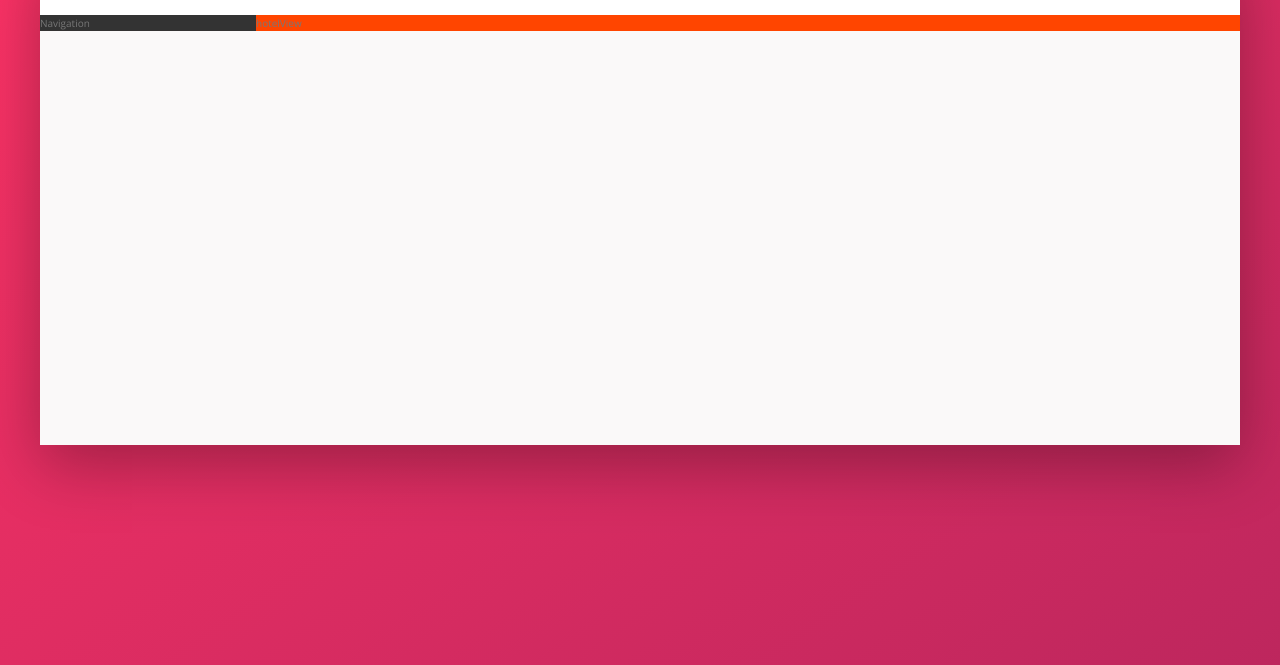
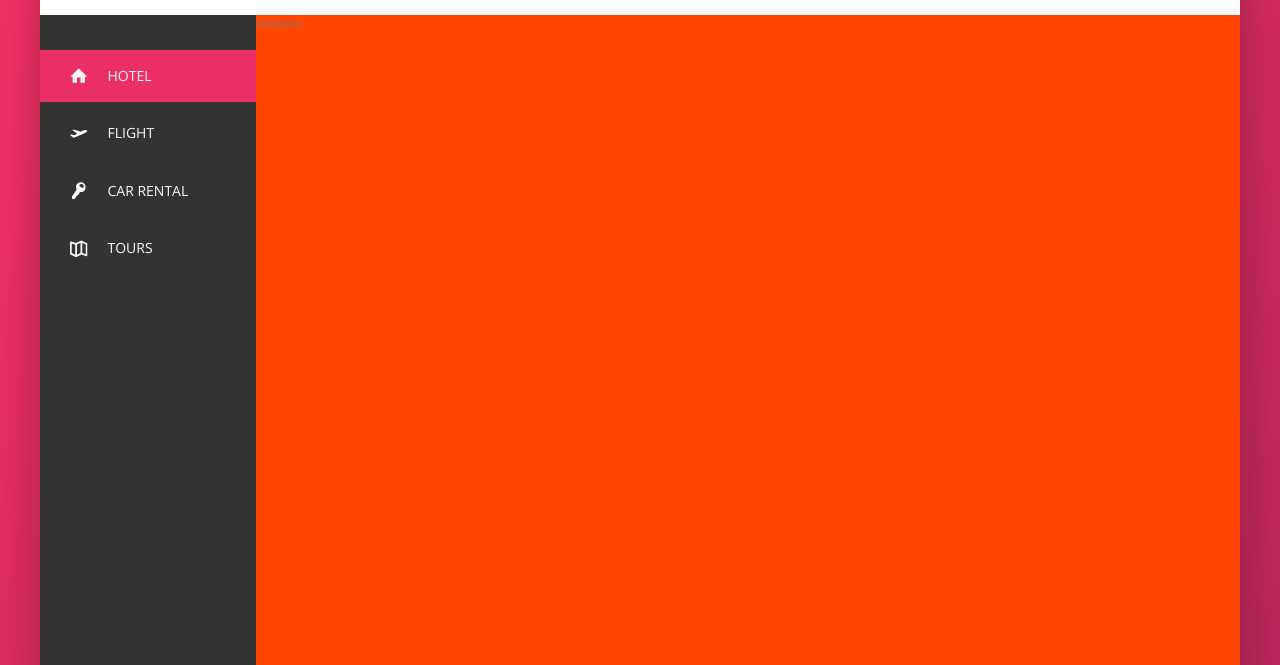
Before and after one commit to linhpt/trillo, a website: page index.html in a window 1280 px wide. Shown: the part 135-800 px from the top of the page. Drawn offline with nearby package versions, Linux system fonts and the light colour scheme.

Commit message:
completed sidebar section

```diff
--- a/index.html
+++ b/index.html
@@ -48,7 +48,47 @@
 
             <div class="content">
                 <nav class="sidebar">
-                    Navigation
+                    <ul class="side-nav">
+                        <li class="side-nav__item side-nav__item--active">
+                            <a href="#" class="side-nav__link">
+                                <svg class="side-nav__icon">
+                                    <use xlink:href="img/sprite.svg#icon-home"></use>
+                                </svg>
+                                <span>Hotel</span>
+                            </a>
+                        </li>
+
+                        <li class="side-nav__item">
+                            <a href="#" class="side-nav__link">
+                                <svg class="side-nav__icon">
+                                    <use xlink:href="img/sprite.svg#icon-aircraft-take-off"></use>
+                                </svg>
+                                <span>Flight</span>
+                            </a>
+                        </li>
+
+                        <li class="side-nav__item">
+                            <a href="#" class="side-nav__link">
+                                <svg class="side-nav__icon">
+                                    <use xlink:href="img/sprite.svg#icon-key"></use>
+                                </svg>
+                                <span>Car rental</span>
+                            </a>
+                        </li>
+
+                        <li class="side-nav__item">
+                            <a href="#" class="side-nav__link">
+                                <svg class="side-nav__icon">
+                                    <use xlink:href="img/sprite.svg#icon-map"></use>
+                                </svg>
+                                <span>Tours</span>
+                            </a>
+                        </li>
+                    </ul>
+
+                    <div class="legal">
+                        &copy; 2017 by trillo. All rights reserved.
+                    </div>
                 </nav>
 
                 <main class="hotel-view">
--- a/sass/_components.scss
+++ b/sass/_components.scss
@@ -122,3 +122,76 @@
 
     }
 }
+
+
+///////////////////////////////////////////////////////////
+// Side navigation
+.side-nav {
+    font-size: 1.4rem;
+    list-style: none;
+    margin-top: 3.5rem;
+
+    &__item {
+        position: relative;
+
+        &:not(:last-child) {
+            margin-bottom: .5rem;
+        }
+    }
+
+    &__item::before {
+        content: "";
+        position: absolute;
+        top: 0;
+        left: 0;
+        height: 100%;
+        width: 3px;
+        background-color: var(--color-primary);
+        transform: scaleY(0);
+        transform-origin: bottom;
+        transition: transform .2s, width .4s cubic-bezier(1, 0, 0, 1) .2s, background-color .1s;
+    }
+
+    &__item:hover::before,
+    &__item--active::before {
+        transform: scaleY(1);
+        width: 100%;
+    }
+
+
+    &__item:active::before {
+        background-color: var(--color-primary-light);
+    }
+
+    &__link:link,
+    &__link:visited {
+        color: var(--color-grey-light-1);
+        text-decoration: none;
+        text-transform: uppercase;
+        display: block;
+        padding: 1.5rem 3rem;
+        position: relative;
+        z-index: 10;
+
+        display: flex;
+        align-items: center;
+    }
+
+    &__link:hover {
+
+    }
+
+    &__icon {
+        width: 1.75rem;
+        height: 1.75rem;
+        margin-right: 2rem;
+        fill: currentColor;
+    }
+}
+
+.legal {
+    font-size: 1.2rem;
+    color: var(--color-grey-light-4);
+    text-align: center;
+    padding: 2.5rem;
+}
--- a/sass/_layout.scss
+++ b/sass/_layout.scss
@@ -24,10 +24,14 @@
 .sidebar {
     background-color: var(--color-grey-dark-1);
     flex: 0 0 18%;
+    display: flex;
+    flex-direction: column;
+    justify-content: space-between;
 }
 
 .hotel-view {
     background-color: #fff;
     background-color: orangered;
+    height: 80rem;
     flex: 1;
 }
```
Also changed, not shown: css/style.css.
